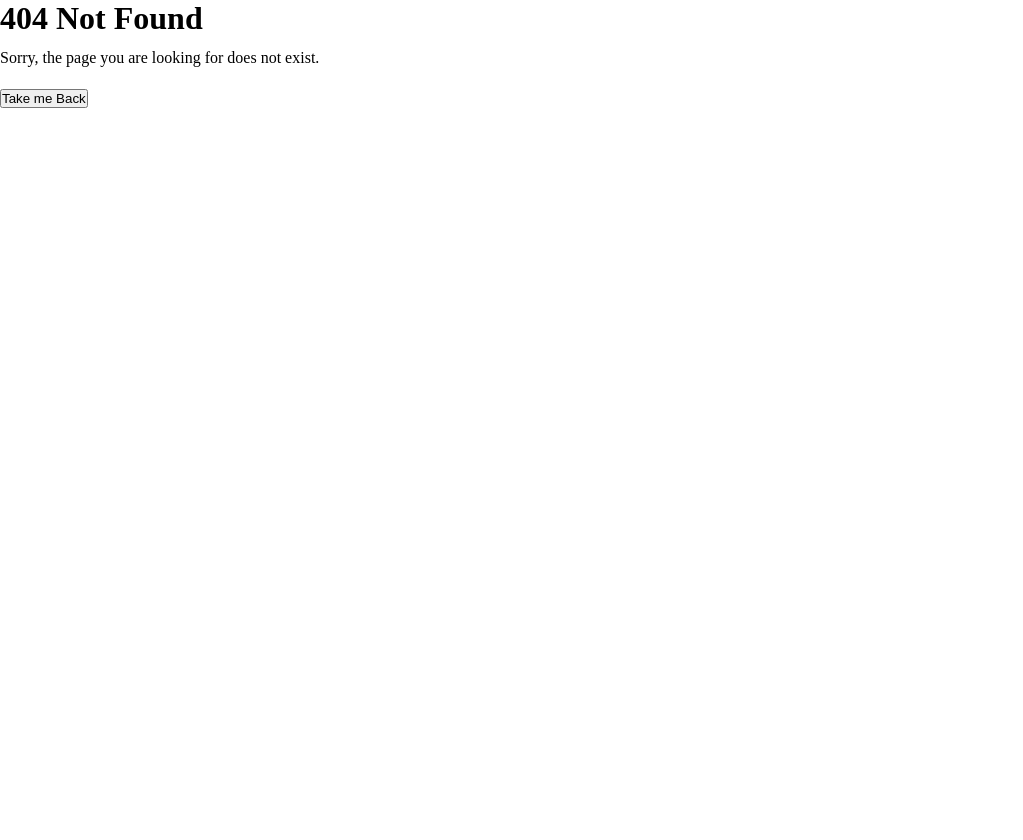
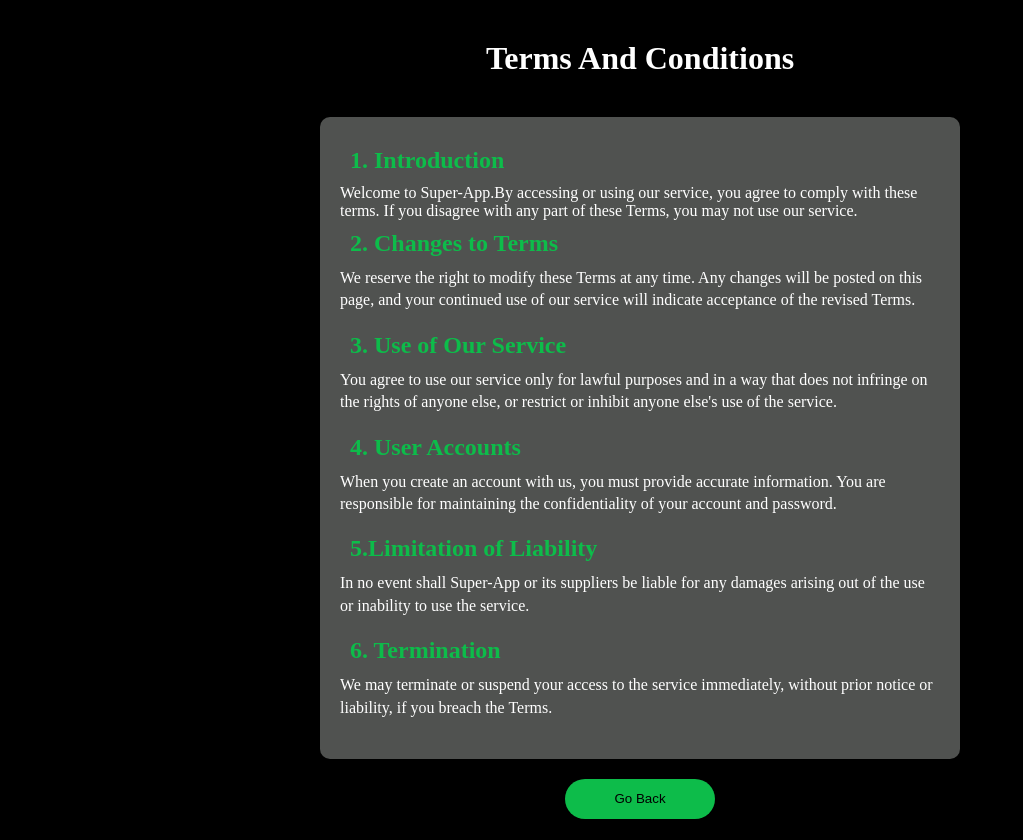
Before and after one commit to shashwatvisuals/Super-App, a React (Vite) app: page /termsAndConditions in a window 1280 px wide. Before the commit this address had no page. Shown: the whole page, without its empty margins (0-1023 px from the left). Before the commit the page ends 800 px from the top, so only its background shows below. Built offline with nearby package versions, Linux system fonts and the light colour scheme; a web font is replaced by a local one.

Commit message:
add: Terms and Conditions component and nevigate from home page

```diff
--- a/src/components/Home.module.css
+++ b/src/components/Home.module.css
@@ -112,7 +112,11 @@ html, body {
 }
 
 .tc {
-    color:#45fa7c
+    color:#45fa7c;
+    cursor: pointer;
+}
+.tc:hover{
+text-decoration: underline;
 }
 
 @media (max-width: 800px) {
--- a/src/main.jsx
+++ b/src/main.jsx
@@ -8,6 +8,7 @@ import Home from "./pages/Home.jsx";
 import Selection from "./pages/MovieSelection.jsx";
 import NotFound from "./pages/404.jsx";
 import CarouselPage from "./pages/CarouselPage";
+import TermsAndConditions from "./pages/TermsAndConditions.jsx";
 
 
 createRoot(document.getElementById("root")).render(
@@ -19,6 +20,7 @@ createRoot(document.getElementById("root")).render(
         <Route path='/browse' element={<Browse />} /> */}
         <Route path='/carousel' element={<CarouselPage />}/>
         <Route path="/selection" element={<Selection />} />
+        <Route path="/termsAndConditions" element={<TermsAndConditions />} />
         <Route path="*" element={<NotFound />} />
       </Routes>
     </BrowserRouter>
--- a/src/pages/Home.jsx
+++ b/src/pages/Home.jsx
@@ -1,7 +1,6 @@
 import { useState } from "react";
 import { useNavigate } from "react-router-dom";
 import styles from "../components/Home.module.css";
-import PropTypes from 'prop-types'
 
 export default function Home() {
   const navigate = useNavigate();
@@ -23,13 +22,7 @@ export default function Home() {
   });
 
   const handleInput = (e) => {
-    handleInput.PropTypes = {
-      name: PropTypes.string,
-      username: PropTypes.string,
-      // email: PropTypes.email,
-      mobile: PropTypes.number,
-      checkbox: PropTypes.bool,
-    }
+
     setData({
       ...data,
       [e.target.name]:
@@ -74,7 +67,10 @@ export default function Home() {
       navigate("/selection");
     }
 
+ }
+ const termsAndConditions = () => {
 
+  navigate("/termsAndConditions")
   }
   return (
   <div className={styles.main}>
@@ -150,7 +146,7 @@ export default function Home() {
         <button className={styles.submitButton} type="submit">SIGN UP</button>
       </div>
       <div className={styles.termsAndConditions}>
-        <p>By clicking on Sign up. you agree to Superapp <span className={styles.tc}>Terms and Conditions of Use </span></p>
+        <p>By clicking on Sign up. you agree to Superapp <span onClick={termsAndConditions} className={styles.tc}>Terms and Conditions of Use </span></p>
         <p>To learn more about how Superapp collects, uses, shares and protects your personal data please head Superapp <span className={styles.tc}>Privacy Policy </span> </p>
       </div>
     </form>
--- /dev/null
+++ b/src/pages/TermsAndConditions.jsx
@@ -0,0 +1,34 @@
+import React from 'react'
+import { useNavigate } from 'react-router-dom'
+import styles from "./TermsAndConditions.module.css"
+function TermsAndConditions() {
+    const navigate = useNavigate();
+    const handleGoBack = () => {
+        navigate("/")
+        console.log("you clicked go back...")
+    }
+  return (
+    <div className={styles.mainContainer}>
+        <h1>Terms And Conditions</h1>
+        <div className={styles.tNcContainer}>
+            <h2>1. Introduction</h2>
+            <p1>Welcome to Super-App.By accessing or using our service, you agree to comply with these terms. If you disagree with any part of these Terms, you may not use our service.</p1>
+            <h2>2. Changes to Terms</h2>
+            <p>We reserve the right to modify these Terms at any time. Any changes will be posted on this page, and your continued use of our service will indicate acceptance of the revised Terms.</p>
+            <h2>3. Use of Our Service</h2>
+            <p>You agree to use our service only for lawful purposes and in a way that does not infringe on the rights of anyone else, or restrict or inhibit anyone else's use of the service.</p>
+            <h2>4. User Accounts</h2>
+            <p>When you create an account with us, you must provide accurate information. You are responsible for maintaining the confidentiality of your account and password.</p>
+            <h2>5.Limitation of Liability</h2>
+            <p>In no event shall Super-App or its suppliers be liable for any damages arising out of the use or inability to use the service.</p>
+            <h2>6. Termination</h2>
+            <p>We may terminate or suspend your access to the service immediately, without prior notice or liability, if you breach the Terms.
+            </p>
+
+        </div>
+        <button className={styles.gobackButton} onClick={handleGoBack}>Go Back</button>
+    </div>
+  )
+}
+
+export default TermsAndConditions
--- /dev/null
+++ b/src/pages/TermsAndConditions.module.css
@@ -0,0 +1,48 @@
+*{
+    margin: 0;
+    padding: 0;
+    box-sizing: border-box;
+}
+
+html, body {
+    background-color: #000000;
+}
+
+.mainContainer {
+    color: #ffffff;
+    align-items: center;
+}
+
+.tNcContainer{
+background-color: #505250;
+width: 50vw;
+margin: 0 auto;
+padding: 20px;
+border-radius: 10px;
+}
+
+.tNcContainer h2{
+margin: 10px;
+color: #0dbc4a;
+}
+.mainContainer h1{
+    margin: 40px;
+    text-align: center;
+}
+
+.gobackButton {
+    height: 40px;
+    width: 150px;
+    border-radius: 20px;
+    background-color: #0dbc4a;
+    border: none;
+    display: block;
+    margin: 0 auto;
+    margin-top: 20px;
+    cursor: pointer;
+    transition: #345667 0.3s ease, transform 0.3s ease;
+}
+.gobackButton:hover {
+    background-color: #0ca116;
+    transform: scale(1.1);
+}
```
